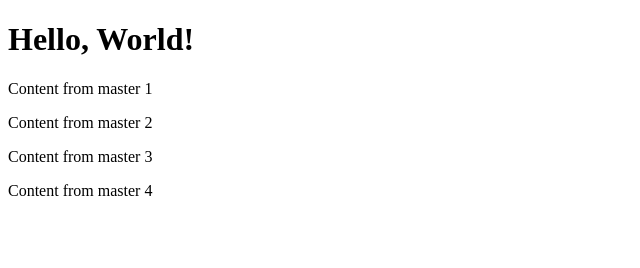
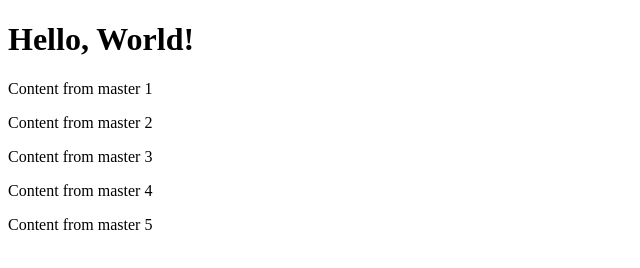
Before and after one commit to Khoa190516/PracticeGit, a plain HTML site: page index.html in a window 1280 px wide. Shown: the whole page, without its empty margins (0-640 px from the left). Drawn offline with Linux system fonts and the light colour scheme.

Commit message:
master 5

```diff
--- a/index.html
+++ b/index.html
@@ -10,5 +10,6 @@
     <p>Content from master 2</p>
     <p>Content from master 3</p>
     <p>Content from master 4</p>
+    <p>Content from master 5</p>
 </body>
 </html>
```
